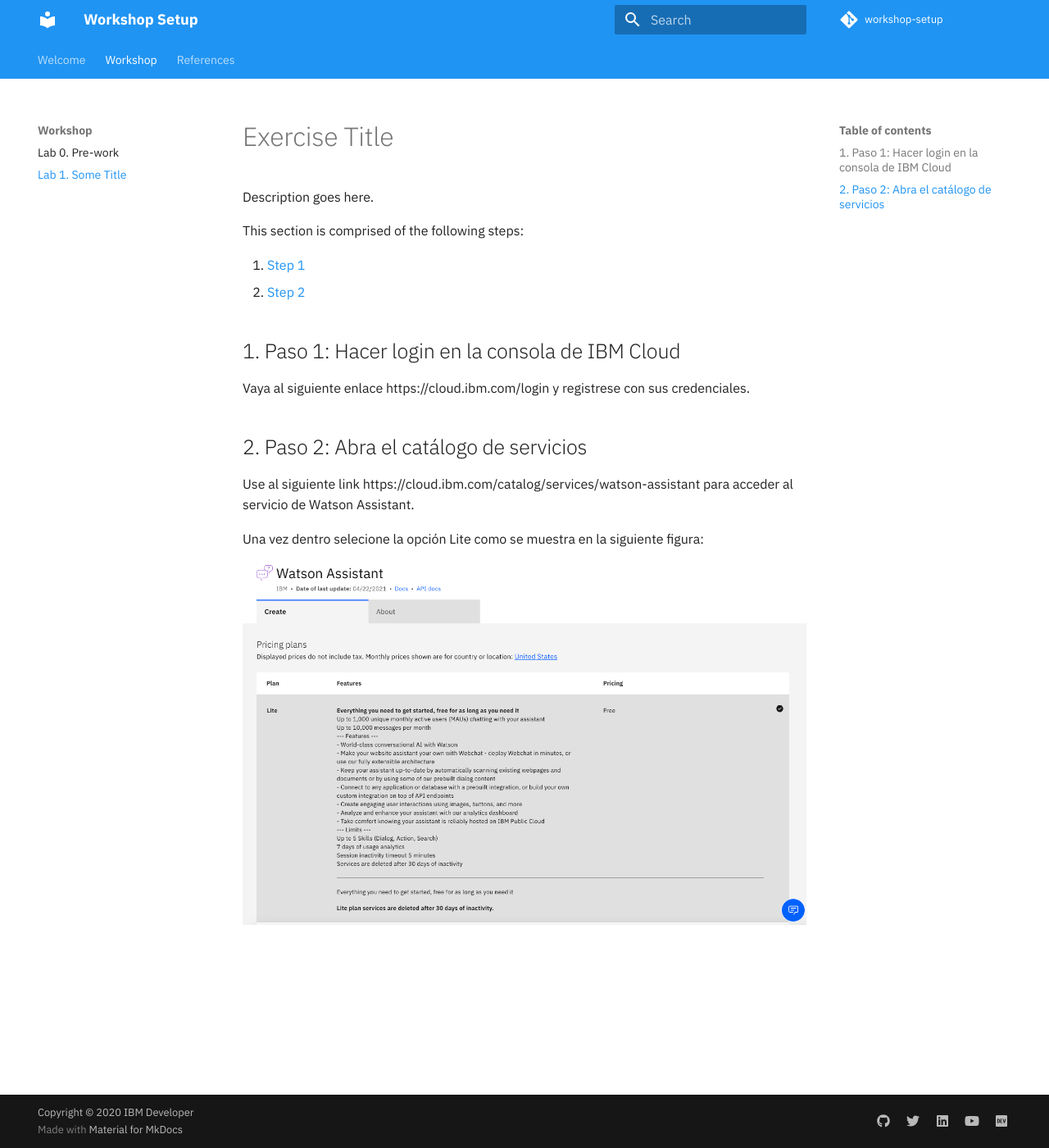
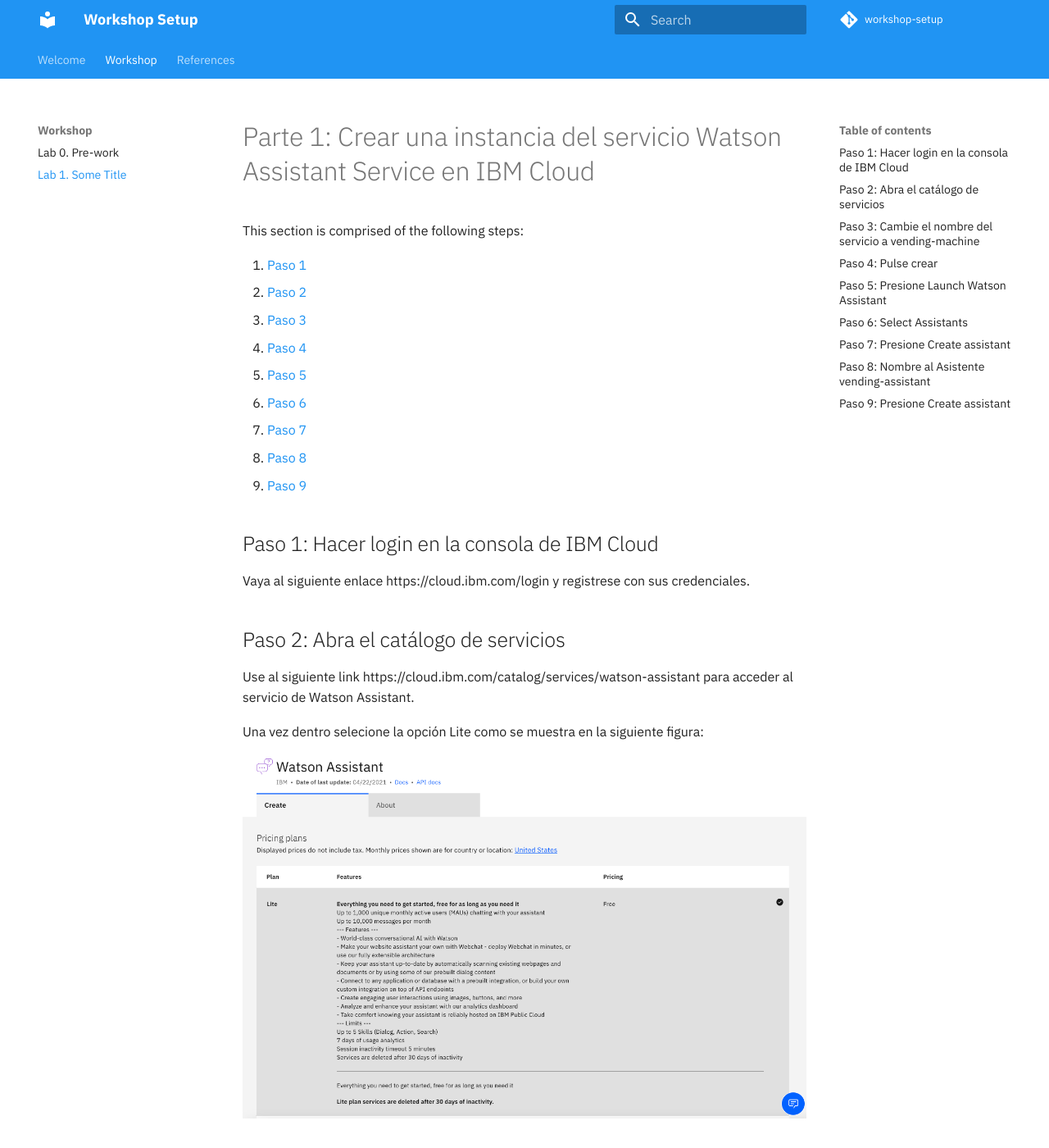
Before and after one commit to IBM/maquina-vending, an MkDocs documentation site: the page built from docs/lab-1/README.md, in a window 1280 px wide and 1400 px high. Shown: the whole window at 82% size. Built offline with MkDocs 1.6.1 and Material for MkDocs 9.7.7, drawn with Linux system fonts in a browser that asks for light colours; comment, search, counter and statistics services are not loaded; some of the changed text lies outside the part shown.

Commit message:
Commit prueba

```diff
--- a/docs/lab-1/README.md
+++ b/docs/lab-1/README.md
@@ -1,20 +1,39 @@
-# Exercise Title
-
-Description goes here.
+# Parte 1: Crear una instancia del servicio Watson Assistant Service en IBM Cloud
 
 This section is comprised of the following steps:
 
-1. [Step 1](#1-step-1)
-1. [Step 2](#2-step-2)
+1. [Paso 1](#1-step-1)
+1. [Paso 2](#2-step-2)
+1. [Paso 3](#3-step-3)
+1. [Paso 4](#4-step-4)
+1. [Paso 5](#5-step-5)
+1. [Paso 6](#6-step-6)
+1. [Paso 7](#7-step-7)
+1. [Paso 8](#8step-8)
+1. [Paso 9](#9-step-9)
 
-## 1. Paso 1: Hacer login en la consola de IBM Cloud
+## Paso 1: Hacer login en la consola de IBM Cloud
 
 Vaya al siguiente enlace https://cloud.ibm.com/login y registrese con sus credenciales.
 
-## 2. Paso 2: Abra el catálogo de servicios
+## Paso 2: Abra el catálogo de servicios
 
 Use al siguiente link https://cloud.ibm.com/catalog/services/watson-assistant para acceder al servicio de Watson Assistant.
 
 Una vez dentro selecione la opción Lite como se muestra en la siguiente figura:
 
 ![Watson](../images/WatsonAssistant.png)
+
+## Paso 3: Cambie el nombre del servicio a vending-machine
+
+## Paso 4: Pulse crear
+
+## Paso 5: Presione Launch Watson Assistant
+
+## Paso 6: Select Assistants
+
+## Paso 7: Presione Create assistant
+
+## Paso 8: Nombre al Asistente vending-assistant
+
+## Paso 9: Presione Create assistant
```
